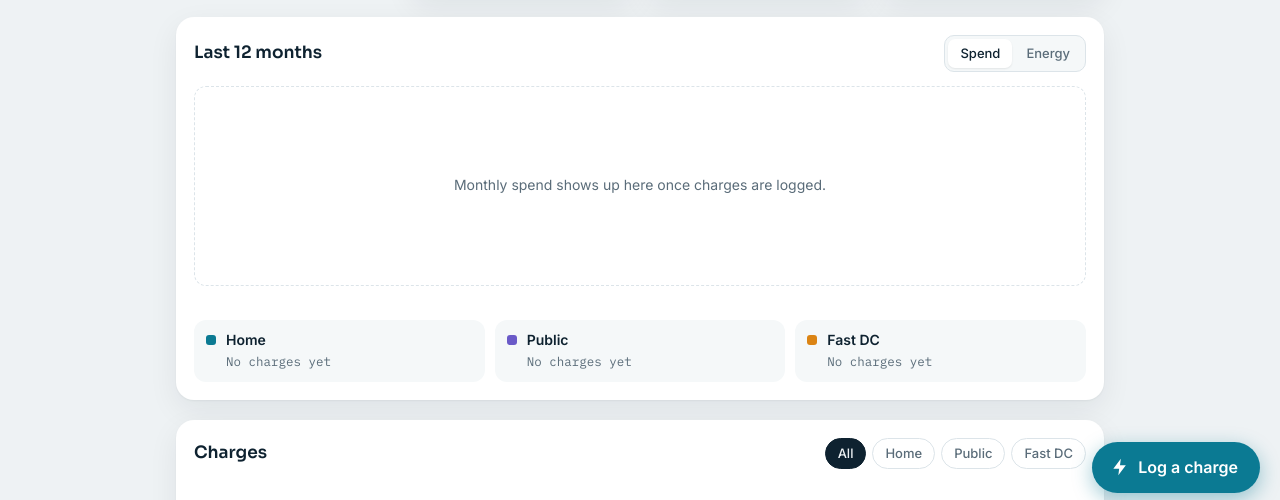
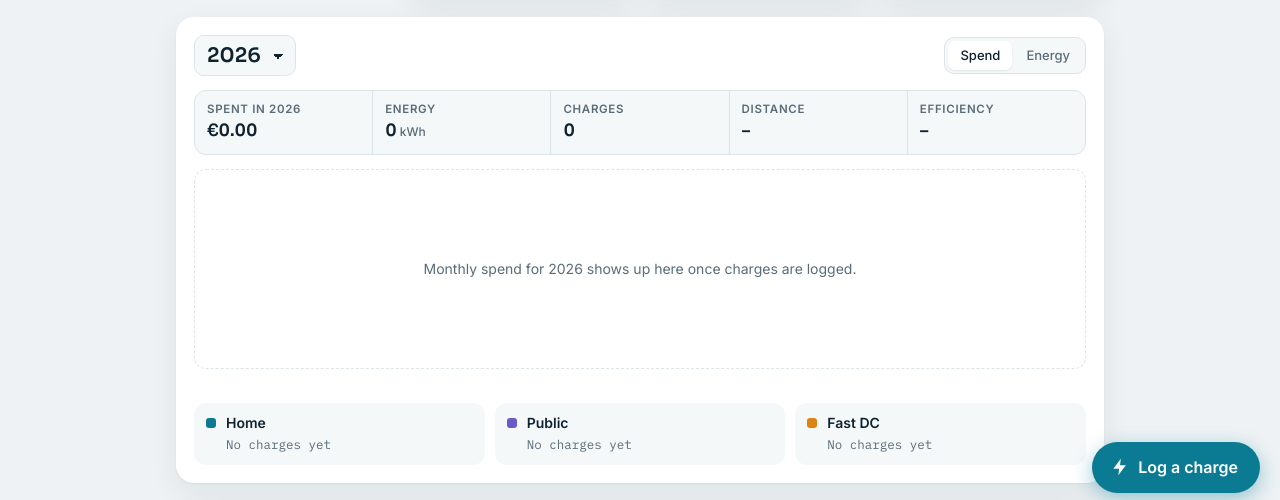
Before and after one commit to davitos223/charge-log, a plain HTML site: page docs/index.html in a window 1280 px wide. Shown: the part 287-787 px from the top of the page. Drawn offline with Linux system fonts and the light colour scheme.

Commit message:
Year view (chart, year totals, legend and list per calendar year); remove free-through-work
Reverts the free-through-work change from 528a8f0 but keeps its
'last month' timezone fix and clearer import message.

Co-Authored-By: Claude Opus 5.5 <noreply@anthropic.com>

```diff
--- a/docs/index.html
+++ b/docs/index.html
@@ -98,12 +98,14 @@ button{font:inherit;color:inherit}
 .carpick input:checked + span{border-color:var(--ink);background:var(--surface-2)}
 .carpick input:focus-visible + span{outline:2px solid var(--accent);outline-offset:2px}
 .carnames{display:flex;flex-direction:column;gap:8px}
-.pill-work{font-size:11px;font-weight:600;letter-spacing:.04em;text-transform:uppercase;color:var(--charge);background:var(--charge-soft);border-radius:6px;padding:2px 6px;white-space:nowrap}
-.amt b.free{color:var(--charge)}
-.check{display:flex;align-items:center;gap:10px;padding:12px 14px;border:1.5px solid var(--line);border-radius:12px;cursor:pointer;font-weight:600;font-size:14px}
-.check input{width:20px;height:20px;accent-color:var(--charge);margin:0;flex:none}
-.check small{display:block;font-weight:400;color:var(--muted);font-size:12.5px}
-.check:has(input:checked){border-color:var(--charge);background:var(--charge-soft)}
+.yearpick{font:inherit;font-family:var(--display);font-size:20px;font-weight:600;color:var(--ink);background:var(--surface-2);border:1px solid var(--line);border-radius:10px;padding:5px 34px 5px 12px;cursor:pointer;appearance:none;-webkit-appearance:none;
+  background-image:linear-gradient(45deg,transparent 50%,currentColor 50%),linear-gradient(135deg,currentColor 50%,transparent 50%);background-position:calc(100% - 17px) 55%,calc(100% - 12px) 55%;background-size:5px 5px;background-repeat:no-repeat}
+.yearsum{display:grid;grid-template-columns:repeat(5,minmax(0,1fr));gap:1px;background:var(--line);border:1px solid var(--line);border-radius:12px;overflow:hidden}
+.yearsum div{background:var(--surface-2);padding:10px 12px;display:flex;flex-direction:column;gap:2px;min-width:0}
+.yearsum span{font-size:11.5px;text-transform:uppercase;letter-spacing:.06em;color:var(--muted);font-weight:600}
+.yearsum b{font-family:var(--display);font-weight:600;font-size:17px;font-variant-numeric:tabular-nums;white-space:nowrap;overflow:hidden;text-overflow:ellipsis}
+.yearsum b small{font-family:var(--body);font-size:12px;font-weight:500;color:var(--muted);margin-left:3px}
+@media (max-width:620px){.yearsum{grid-template-columns:repeat(2,minmax(0,1fr))}.yearsum div:first-child{grid-column:1/-1}}
 .note{background:var(--accent-soft);color:var(--ink);border-radius:12px;padding:10px 14px;font-size:14px}
 
 /* stats */
@@ -252,12 +254,13 @@ button{font:inherit;color:inherit}
 
   <section class="panel" aria-labelledby="chartTitle">
     <div class="panel-head">
-      <h2 id="chartTitle">Last 12 months</h2>
+      <h2 id="chartTitle"><select id="yearPick" class="yearpick" aria-label="Year"></select></h2>
       <div class="seg-mini" role="group" aria-label="Chart shows">
         <button type="button" id="m-cost" aria-pressed="true">Spend</button>
         <button type="button" id="m-kwh" aria-pressed="false">Energy</button>
       </div>
     </div>
+    <div class="yearsum" id="yearSum"></div>
     <div id="chart"></div>
     <div class="legend" id="legend"></div>
   </section>
@@ -304,7 +307,6 @@ button{font:inherit;color:inherit}
     </div>
     <label class="fld"><span>Location <small style="font-weight:400">(optional)</small></span><input type="text" id="f-loc" list="locs" autocomplete="off" placeholder="e.g. Home, Ionity A1 services"></label>
     <datalist id="locs"></datalist>
-    <label class="check"><input type="checkbox" id="f-work"><span>Free through work<small>Not counted in what you spent. Enter the cost anyway to see what work covered.</small></span></label>
     <label class="fld"><span>Notes <small style="font-weight:400">(optional)</small></span><textarea id="f-notes" rows="2" placeholder="Cold morning, preconditioned, etc."></textarea></label>
     <div class="preview" id="preview"></div>
     <p class="err" id="formErr" hidden></p>
@@ -409,6 +411,7 @@ try { const t = "__t"; localStorage.setItem(t, "1"); localStorage.removeItem(t);
 let charges = [], settings = { ...DEFAULTS };
 let filter = "all", metric = "cost", editingId = null;
 let carSel = (() => { try { return localStorage.getItem("chargelog.car") || "all"; } catch { return "all"; } })();
+let yearSel = (() => { try { return localStorage.getItem("chargelog.year") || ""; } catch { return ""; } })();
 
 /* ---------- formatting ---------- */
 const isNum = v => typeof v === "number" && isFinite(v);
@@ -433,8 +436,6 @@ const distU = () => settings.unit === "mi" ? "mi" : "km";
 
 /* ---------- derived ---------- */
 function costOf(c) { if (isNum(c.cost)) return c.cost; if (c.type === "home" && isNum(settings.homePrice) && isNum(c.kwh)) return c.kwh * settings.homePrice; return null; }
-// What it actually cost him: charges free through work count as 0 (their cost is what work covered).
-const paidOf = c => c.work ? 0 : costOf(c);
 /* cars: settings.cars = [{id, name}]; a charge without a car belongs to the first car */
 const cars = () => Array.isArray(settings.cars) ? settings.cars.filter(c => c && c.id && c.name) : [];
 const multiCar = () => cars().length > 1;
@@ -457,25 +458,41 @@ function efficiency(list) {
   for (const grp of byCar(list)) {
     const w = byOdo(grp); if (w.length < 2) continue;
     const d = w[w.length - 1].odo - w[0].odo; if (d <= 0) continue;
-    for (let i = 1; i < w.length; i++) { kwh += w[i].kwh || 0; cost += paidOf(w[i]) || 0; }
+    for (let i = 1; i < w.length; i++) { kwh += w[i].kwh || 0; cost += costOf(w[i]) || 0; }
     dist += d;
   }
   return dist > 0 && kwh > 0 ? { kwh, dist, cost } : null;
 }
 function mergeCars(a, b) { const out = [...(Array.isArray(a) ? a : [])]; for (const c of Array.isArray(b) ? b : []) if (c && c.id && !out.some(x => x.id === c.id)) out.push(c); return out; }
 const slug = s => String(s).toLowerCase().replace(/[^a-z0-9]+/g, "-").replace(/^-|-$/g, "") || "car";
-function sums(list) {
-  let kwh = 0, cost = 0, kwhPriced = 0, free = 0, nFree = 0;
-  for (const c of list) {
-    kwh += c.kwh || 0; const k = paidOf(c);
-    if (isNum(k)) { cost += k; kwhPriced += c.kwh || 0; }
-    if (c.work) { nFree++; free += costOf(c) || 0; }
-  }
-  return { kwh, cost, avg: kwhPriced > 0 ? cost / kwhPriced : null, n: list.length, free, nFree };
-}
+function sums(list) { let kwh = 0, cost = 0, kwhPriced = 0; for (const c of list) { kwh += c.kwh || 0; const k = costOf(c); if (isNum(k)) { cost += k; kwhPriced += c.kwh || 0; } } return { kwh, cost, avg: kwhPriced > 0 ? cost / kwhPriced : null, n: list.length }; }
 
 /* ---------- render ---------- */
-function renderAll() { renderCarBar(); renderHeader(); renderStats(); renderChart(); renderLegend(); renderList(); }
+function renderAll() { renderCarBar(); renderYearPick(); renderHeader(); renderStats(); renderYearSum(); renderChart(); renderLegend(); renderList(); }
+
+/* year view: the chart, its totals, the legend and the charge list all show one calendar year */
+const thisYear = () => todayISO().slice(0, 4);
+function years() { const s = new Set([thisYear()]); for (const c of vc()) if (c.date) s.add(c.date.slice(0, 4)); return [...s].sort().reverse(); }
+const inYear = c => (c.date || "").startsWith(yearSel);
+function renderYearPick() {
+  const ys = years(); if (!ys.includes(yearSel)) yearSel = thisYear();
+  const el = $("#yearPick"); const html = ys.map(y => `<option value="${y}"${y === yearSel ? " selected" : ""}>${y}</option>`).join("");
+  if (el.innerHTML !== html) el.innerHTML = html;
+  el.value = yearSel;
+  $("#logTitle").textContent = `Charges in ${yearSel}`;
+}
+function renderYearSum() {
+  const list = vc().filter(inYear); const s = sums(list); const ds = distSince();
+  // every charge after a car's first one counts, even with an unchanged odometer: its energy still went into later driving
+  let dist = 0, kwhD = 0; for (const c of list) if (isNum(ds[c.id]) && ds[c.id] >= 0) { dist += ds[c.id]; kwhD += c.kwh || 0; }
+  const effTxt = dist > 0 && kwhD > 0 ? (settings.unit === "mi" ? `${nf(dist / kwhD, 2)}<small>mi/kWh</small>` : `${nf(kwhD / dist * 100, 1)}<small>kWh/100 km</small>`) : "–";
+  $("#yearSum").innerHTML = !loaded ? "" : `
+    <div><span>Spent in ${yearSel}</span><b>${money(s.cost)}</b></div>
+    <div><span>Energy</span><b>${nf(s.kwh, 0)}<small>kWh</small></b></div>
+    <div><span>Charges</span><b>${nf(s.n)}</b></div>
+    <div><span>Distance</span><b>${dist ? nf(dist) + "<small>" + distU() + "</small>" : "–"}</b></div>
+    <div><span>Efficiency</span><b>${effTxt}</b></div>`;
+}
 
 function renderCarBar() {
   const bar = $("#carBar"); bar.hidden = !multiCar(); if (bar.hidden) return;
@@ -514,13 +531,13 @@ function renderStats() {
   $("#stats").innerHTML = `
     <div class="tile feature"><span class="lbl">Spent in ${esc(mName)}</span>
       <span class="val">${dash || money(m.cost)}</span>
-      <span class="sub">${loaded ? `${nf(m.n)} charge${m.n === 1 ? "" : "s"}${m.nFree ? ` (${m.nFree} free via work)` : ""} · ${money(p.cost)} last month` : "Loading"}</span></div>
+      <span class="sub">${loaded ? `${nf(m.n)} charge${m.n === 1 ? "" : "s"} · ${money(p.cost)} last month` : "Loading"}</span></div>
     <div class="tile"><span class="lbl">Energy in ${esc(mName)}</span>
       <span class="val">${dash || nf(m.kwh, 0)}<small>kWh</small></span>
       <span class="sub">${nf(all.kwh, 0)} kWh all time</span></div>
     <div class="tile"><span class="lbl">Average price</span>
       <span class="val">${dash || money(all.avg, 3)}<small>/kWh</small></span>
-      <span class="sub">${money(all.cost)} spent all time${all.nFree ? ` · ${money(all.free)} free via work` : ""}</span></div>
+      <span class="sub">${money(all.cost)} spent all time</span></div>
     <div class="tile"><span class="lbl">Efficiency</span>
       <span class="val">${dash || effVal}<small>${effUnit}</small></span>
       <span class="sub">${effSub}</span></div>`;
@@ -531,12 +548,12 @@ function niceStep(x) { if (x <= 0) return 1; const p = Math.pow(10, Math.floor(M
 
 function renderChart() {
   const box = $("#chart");
-  const months = last12();
-  const val = c => metric === "cost" ? (paidOf(c) || 0) : (c.kwh || 0);
+  const months = Array.from({ length: 12 }, (_, i) => `${yearSel}-${String(i + 1).padStart(2, "0")}`);
+  const val = c => metric === "cost" ? (costOf(c) || 0) : (c.kwh || 0);
   const data = months.map(k => { const r = { k, home: 0, public: 0, fast: 0 }; for (const c of vc()) if (ym(c.date || "") === k && r[c.type] !== undefined) r[c.type] += val(c); r.total = r.home + r.public + r.fast; return r; });
   const max = Math.max(0, ...data.map(r => r.total));
   if (!loaded || max === 0) {
-    box.innerHTML = `<div class="chart-empty">${loaded ? "Monthly " + (metric === "cost" ? "spend" : "energy") + " shows up here once charges are logged." : "Loading…"}</div>`;
+    box.innerHTML = `<div class="chart-empty">${loaded ? "Monthly " + (metric === "cost" ? "spend" : "energy") + " for " + yearSel + " shows up here once charges are logged." : "Loading…"}</div>`;
     return;
   }
   const W = Math.max(300, Math.round(box.clientWidth || 600)), H = 220;
@@ -546,7 +563,7 @@ function renderChart() {
   const y = v => pad.t + ih - (v / top) * ih;
   const slot = iw / 12, bw = Math.min(34, slot * 0.62);
   const tickFmt = v => metric === "cost" ? (curSymbol().length <= 2 ? curSymbol() : "") + nf(v, v < 10 && step < 1 ? 1 : 0) : nf(v, 0);
-  let s = `<svg viewBox="0 0 ${W} ${H}" role="img" aria-label="${metric === "cost" ? "Monthly spend" : "Monthly energy"}, last 12 months">`;
+  let s = `<svg viewBox="0 0 ${W} ${H}" role="img" aria-label="${metric === "cost" ? "Monthly spend" : "Monthly energy"}, ${yearSel}">`;
   for (let v = 0; v <= top + 1e-9; v += step) { const yy = y(v).toFixed(1); s += `<line class="grid" x1="${pad.l}" x2="${W - pad.r}" y1="${yy}" y2="${yy}"/><text x="${pad.l - 8}" y="${+yy + 4}" text-anchor="end">${tickFmt(v)}</text>`; }
   const cur = ym(todayISO()); const narrow = W < 460;
   data.forEach((r, i) => {
@@ -566,7 +583,7 @@ function renderChart() {
 }
 
 function renderLegend() {
-  const list = vc();
+  const list = vc().filter(inYear);
   const total = list.reduce((a, c) => a + (c.kwh || 0), 0);
   $("#legend").innerHTML = Object.entries(TYPES).map(([t, T]) => {
     const s = sums(list.filter(c => c.type === t));
@@ -588,14 +605,12 @@ function rowHTML(c, dist, ro) {
   return `<button type="button" class="row${ro ? " ro" : ""}" data-id="${esc(c.id)}"${ro ? ' tabindex="-1"' : ""}>
     <span class="ico t-${c.type}">${T.icon}</span>
     <span class="main">
-      <span class="r1"><b>${esc(c.location || T.label)}</b>${c.work ? '<span class="pill-work">Work</span>' : ""}<span class="date">${c.date ? dayLabel(c.date) : ""}</span></span>
+      <span class="r1"><b>${esc(c.location || T.label)}</b><span class="date">${c.date ? dayLabel(c.date) : ""}</span></span>
       ${battHTML(c.socStart, c.socEnd)}
       ${meta ? `<span class="r3">${meta}</span>` : ""}
       ${c.notes ? `<span class="note-txt">${esc(c.notes)}</span>` : ""}
     </span>
-    <span class="amt">${c.work
-      ? `<b class="free">Free</b><small>${nf(c.kwh, 1)} kWh</small>${isNum(cost) && cost > 0 ? `<small>${money(cost)} via work</small>` : ""}`
-      : `<b>${money(cost)}</b><small>${nf(c.kwh, 1)} kWh</small>${ppk != null ? `<small>${money(ppk, 3)}/kWh</small>` : ""}`}</span>
+    <span class="amt"><b>${money(cost)}</b><small>${nf(c.kwh, 1)} kWh</small>${ppk != null ? `<small>${money(ppk, 3)}/kWh</small>` : ""}</span>
   </button>`;
 }
 
@@ -610,8 +625,8 @@ function renderList() {
       <div class="demo"><span class="tag">Example</span>${rowHTML(demo, 286, true)}</div></div>`;
     return;
   }
-  const ds = distSince(); const rows = sorted().filter(c => filter === "all" || c.type === filter);
-  if (!rows.length) { box.innerHTML = `<div class="empty"><p>No ${filter === "all" ? "" : esc(TYPES[filter].label.toLowerCase()) + " "}charges logged${multiCar() && carSel !== "all" ? " for the " + esc(carName(carSel)) : ""} yet.</p></div>`; return; }
+  const ds = distSince(); const rows = sorted().filter(c => inYear(c) && (filter === "all" || c.type === filter));
+  if (!rows.length) { box.innerHTML = `<div class="empty"><p>No ${filter === "all" ? "" : esc(TYPES[filter].label.toLowerCase()) + " "}charges in ${yearSel}${multiCar() && carSel !== "all" ? " for the " + esc(carName(carSel)) : ""}.</p></div>`; return; }
   let html = "", curM = null;
   const groups = {}; rows.forEach(c => (groups[ym(c.date || "")] ||= []).push(c));
   for (const c of rows) {
@@ -636,7 +651,7 @@ document.querySelectorAll(".scrim").forEach(s => {
 document.addEventListener("keydown", e => { if (e.key === "Escape") document.querySelectorAll(".scrim:not([hidden])").forEach(s => closeSheet("#" + s.id)); });
 
 /* ---------- charge form ---------- */
-const F = { date: $("#f-date"), odo: $("#f-odo"), kwh: $("#f-kwh"), cost: $("#f-cost"), s0: $("#f-s0"), s1: $("#f-s1"), loc: $("#f-loc"), notes: $("#f-notes"), work: $("#f-work") };
+const F = { date: $("#f-date"), odo: $("#f-odo"), kwh: $("#f-kwh"), cost: $("#f-cost"), s0: $("#f-s0"), s1: $("#f-s1"), loc: $("#f-loc"), notes: $("#f-notes") };
 const formType = () => (document.querySelector('input[name="type"]:checked') || {}).value || "home";
 
 function openForm(c) {
@@ -658,7 +673,6 @@ function openForm(c) {
   F.s1.value = c && isNum(c.socEnd) ? c.socEnd : "";
   F.loc.value = c ? (c.location || "") : "";
   F.notes.value = c ? (c.notes || "") : "";
-  F.work.checked = !!(c && c.work);
   $("#locs").innerHTML = [...new Set(charges.map(x => x.location).filter(Boolean))].map(l => `<option value="${esc(l)}"></option>`).join("");
   const del = $("#delBtn"); del.hidden = !c; del.classList.remove("armed"); del.textContent = "Delete";
   $("#formErr").hidden = true; $("#saveBtn").disabled = false;
@@ -675,9 +689,7 @@ function updatePreview() {
   F.cost.placeholder = home && isNum(kwh) ? `≈ ${nf(kwh * settings.homePrice, 2)}` : "0.00";
   const ppk = isNum(effCost) && kwh > 0 ? effCost / kwh : null;
   const bar = battHTML(s0, s1) || `<span class="battline"><span class="batt"><i class="b0" style="width:0"></i></span><span class="pct">battery % optional</span></span>`;
-  $("#preview").innerHTML = bar + (F.work.checked
-    ? `<div class="pv"><span>You pay <b>Free</b></span><span>Work covers <b>${money(effCost)}</b></span></div>`
-    : `<div class="pv"><span>Price <b>${ppk != null ? money(ppk, 3) + "/kWh" : "–"}</b></span><span>Cost <b>${money(effCost)}</b>${!isNum(cost) && isNum(effCost) ? " (home rate)" : ""}</span></div>`);
+  $("#preview").innerHTML = bar + `<div class="pv"><span>Price <b>${ppk != null ? money(ppk, 3) + "/kWh" : "–"}</b></span><span>Cost <b>${money(effCost)}</b>${!isNum(cost) && isNum(effCost) ? " (home rate)" : ""}</span></div>`;
 }
 const formCar = () => (document.querySelector('input[name="car"]:checked') || {}).value || firstCar();
 function setOdoHint() {
@@ -701,7 +713,7 @@ $("#chargeForm").addEventListener("submit", async e => {
   if ((isNum(s0) && s0 > 100) || (isNum(s1) && s1 > 100)) return err("Battery levels go from 0 to 100%.");
   if (isNum(s0) && isNum(s1) && s1 < s0) return err("Battery after should be higher than battery before.");
   const type = formType();
-  const data = { date, type, car: formCar(), work: F.work.checked, kwh: Math.round(kwh * 1000) / 1000, cost: isNum(cost) ? Math.round(cost * 100) / 100 : null,
+  const data = { date, type, car: formCar(), kwh: Math.round(kwh * 1000) / 1000, cost: isNum(cost) ? Math.round(cost * 100) / 100 : null,
     odo, socStart: s0, socEnd: s1, location: F.loc.value.trim(), notes: F.notes.value.trim(), updatedAt: Date.now() };
   if (data.cost == null && type === "home" && isNum(settings.homePrice)) data.cost = Math.round(kwh * settings.homePrice * 100) / 100;
   // Don't wait for the network: synced saves land in the offline cache at once and upload when there's signal.
@@ -771,6 +783,10 @@ function applyUnits() {
   document.querySelectorAll(".u-curkwh").forEach(e => e.textContent = curSymbol() + "/kWh");
 }
 $("#addBtn").addEventListener("click", () => openForm(null));
+$("#yearPick").addEventListener("change", e => {
+  yearSel = e.target.value; try { localStorage.setItem("chargelog.year", yearSel); } catch {}
+  renderAll();
+});
 $("#carBar").addEventListener("click", e => {
   const b = e.target.closest("button[data-car]"); if (!b) return;
   carSel = b.dataset.car; try { localStorage.setItem("chargelog.car", carSel); } catch {}
```
